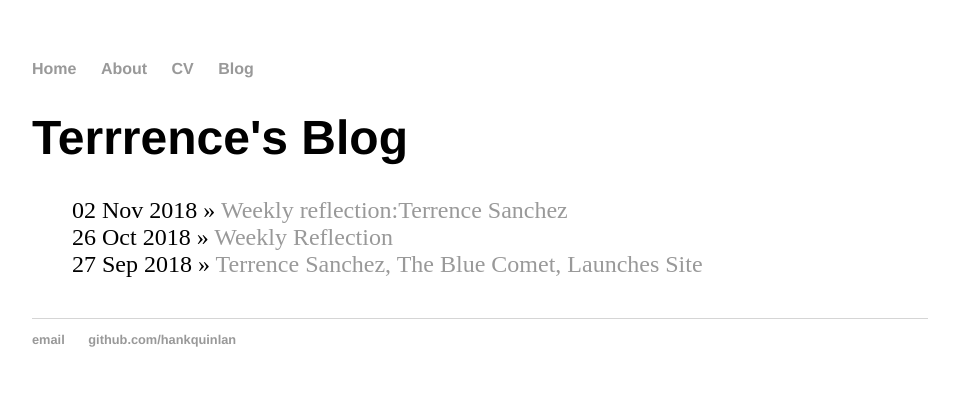
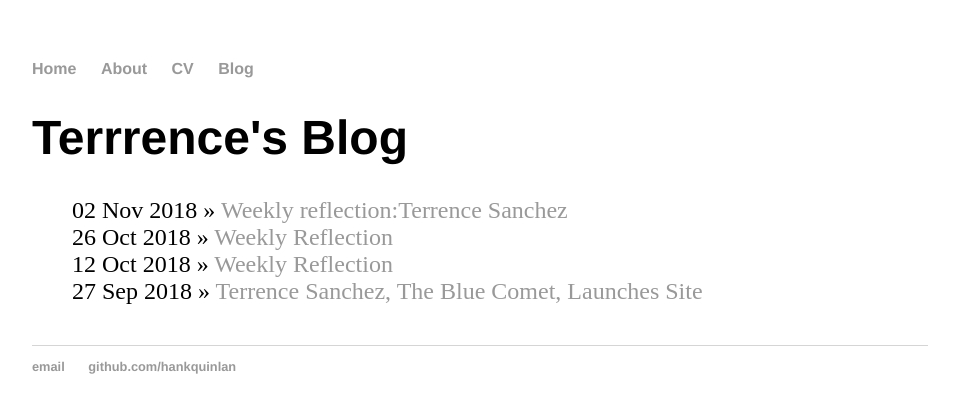
Before and after one commit to terrences7913/terrences7913.github.io, a Jekyll site: the page built from blog/index.html, in a window 1280 px wide. Shown: the top 413 px of the page, without its empty margins (160-1119 px from the left). Built offline with Jekyll 4.4.1, drawn with Linux system fonts in a browser that asks for light colours.

Commit message:
Update and rename post/2018-10-12-weekly-reflect.md to _posts/2018-10-12-weekly-reflect.md

```diff
--- a/post/2018-10-12-weekly-reflect.md
+++ b/_posts/2018-10-12-weekly-reflect.md
@@ -1,6 +1,6 @@
 ---
 layout: post
-title
-date: 2018-9-2
+title: "Weekly Reflection"
+date: 2018-10-12
 ---
 So this week we all picked up
```
